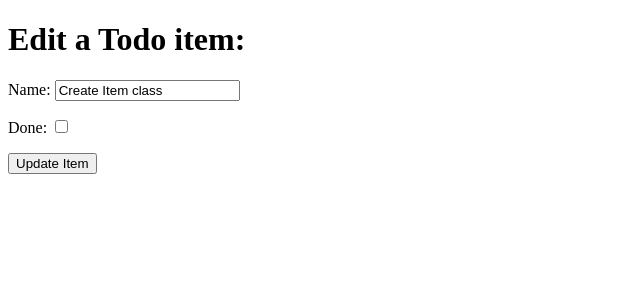
After one commit to stiophan0309/ci-django3-hello, a Django app: page /edit/1 in a window 1280 px wide. The commit adds this page. Shown: the top 300 px of the page, without its empty margins (0-640 px from the left). Run offline with Django 3.2, Linux system fonts and the light colour scheme; data comes from the database, SQL or seed files in the repository; both versions use the stored data as it was after the commit.

Commit message:
Added Edit function

```diff
--- a/django_todo/urls.py
+++ b/django_todo/urls.py
@@ -15,10 +15,11 @@ Including another URLconf
 """
 from django.contrib import admin
 from django.urls import path
-from todo.views import get_todo_list, add_item
+from todo.views import get_todo_list, add_item, edit_item
 
 urlpatterns = [
     path('admin/', admin.site.urls),
     path('', get_todo_list, name="get_todo_list"),
-    path('add', add_item, name="add")
+    path('add', add_item, name="add"),
+    path('edit/<item_id>', edit_item, name='edit'),
 ]
--- /dev/null
+++ b/todo/templates/todo/edit_item.html
@@ -0,0 +1,22 @@
+<!DOCTYPE html>
+<html lang="en">
+<head>
+    <meta charset="UTF-8">
+    <meta name="viewport" content="width=h1, initial-scale=1.0">
+    <title>Document</title>
+</head>
+<body>
+    <h1>Edit a Todo item:</h1>
+    <form method="POST">
+        {% csrf_token %}
+        {{ form.as_p }}
+        <div>
+            <p>
+                <button type="submit">Update Item</button>
+            </p>
+
+        </div>
+    </form>
+
+</body>
+</html>
--- a/todo/views.py
+++ b/todo/views.py
@@ -1,4 +1,4 @@
-from django.shortcuts import render, redirect
+from django.shortcuts import render, redirect, get_object_or_404
 from .models import Item
 from .forms import ItemForm
 
@@ -24,3 +24,17 @@ def add_item(request):
         'form': form
     }
     return render(request, 'todo/add_item.html', context)
+
+
+def edit_item(request, item_id):
+    item = get_object_or_404(Item, id=item_id)
+    if request.method == 'POST':
+        form = ItemForm(request.POST, instance=item)
+        if form.is_valid():
+            form.save()
+            return redirect('get_todo_list')
+    form = ItemForm(instance=item)
+    context = {
+        'form': form
+    }
+    return render(request, 'todo/edit_item.html', context)
```
Also changed, not shown: todo/templates/todo/todo_list.html (+10 -5 lines), db.sqlite3.
